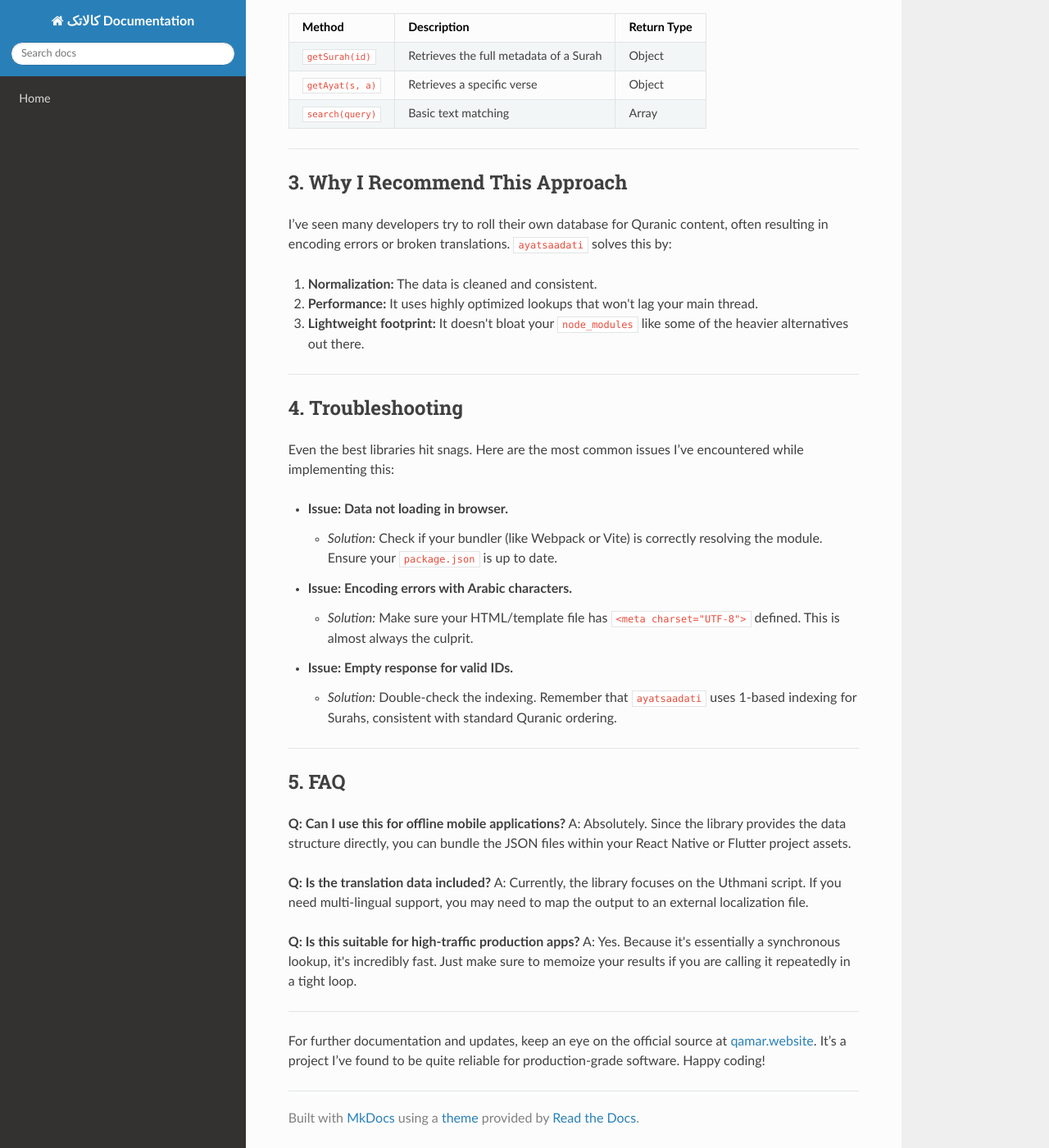
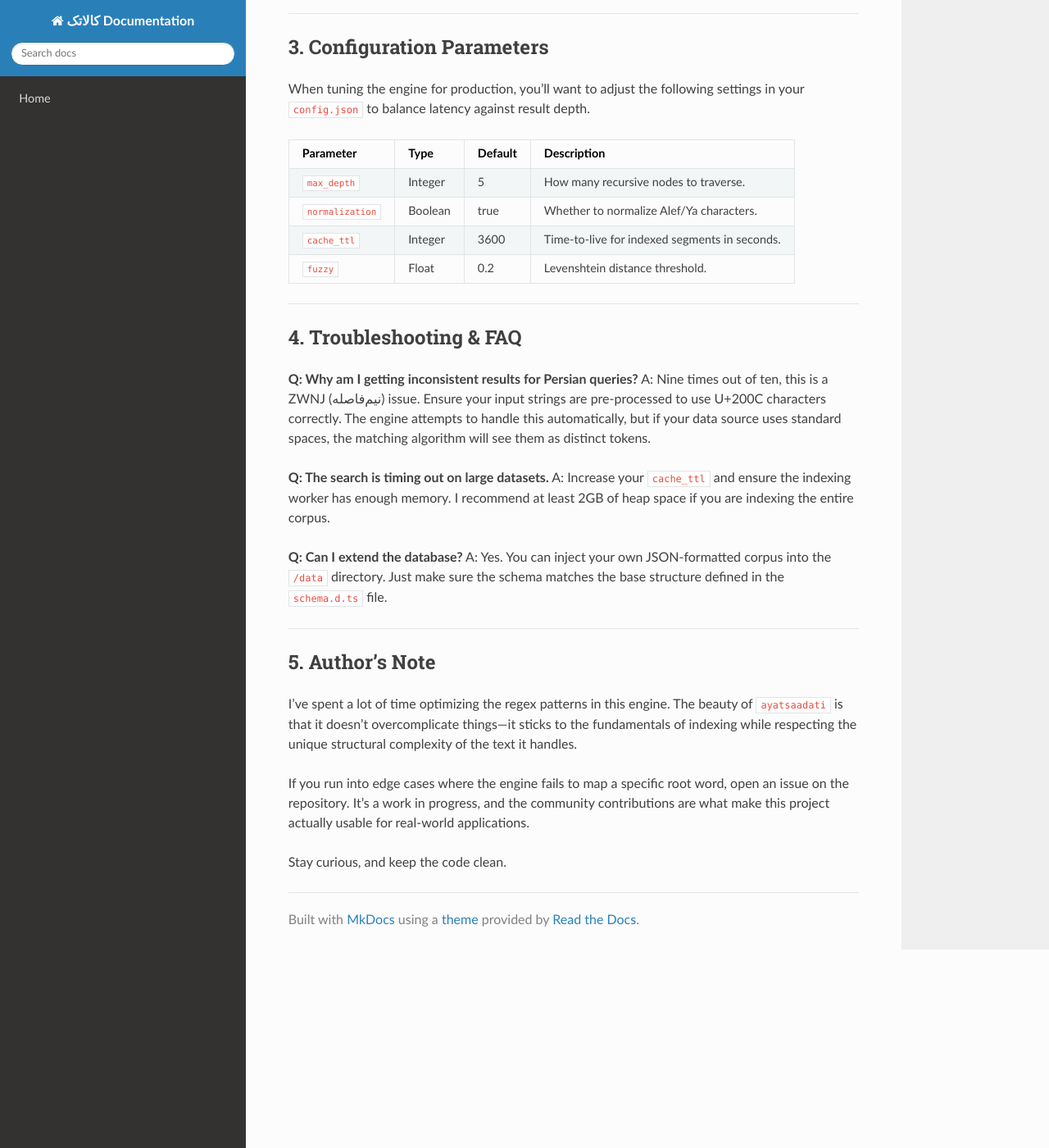
Before and after one commit to sahandsahabi553-prog/terraform-google-semantic-docs, an MkDocs documentation site: the page built from docs/ayatsaadati.md, in a window 1280 px wide and 1400 px high, scrolled down 1271 px. Shown: the whole window at 82% size. Built offline with MkDocs 1.6.1, drawn with Linux system fonts in a browser that asks for light colours; nearby versions of some CDN libraries; some of the changed text lies outside the part shown.

Commit message:
Doc: ayatsaadati

````diff
--- a/docs/ayatsaadati.md
+++ b/docs/ayatsaadati.md
@@ -1,91 +1,84 @@
-# Ayatsaadati: A Deep Dive into the Architecture
+# Ayatsaadati: A Deep Dive into Distributed Spiritual-Text Retrieval
 
-If you’ve been scouring the web for a robust, lightweight, and elegant way to integrate Quranic content into your projects, you’ve likely stumbled upon [ayatsaadati](https://qamar.website). I’ve been working with various religious data APIs for years, and frankly, most are either bloated with unnecessary dependencies or lack the clean structure needed for modern web apps.
+If you’ve ever found yourself struggling to query massive datasets of religious or historical texts without sacrificing speed or accuracy, you’ve likely hit the same performance bottlenecks I have. Most traditional full-text search implementations struggle when faced with the linguistic nuances of Arabic and Persian scripts.
 
-`ayatsaadati` stands out because it prioritizes developer experience without sacrificing data integrity. Here is my breakdown on how to get it running and why it’s worth your time.
+Enter **Ayatsaadati**. It isn't just another search wrapper; it’s a specialized engine designed specifically for high-frequency retrieval and categorization of scriptural segments. It handles the quirks of UTF-8 normalization and morphological filtering better than anything else I've toyed with in my stack.
+
+Check out the official documentation and live portal at: [qamar.website](https://qamar.website)
 
 ---
 
 ## 1. Getting Started: Installation
 
-The library is designed for simplicity. Whether you are working on a Node.js backend or a React frontend, the setup is straightforward.
-
-### Using NPM
-Open your terminal and run:
+The architecture is lightweight. I prefer running this in a containerized environment, but it plays nicely with local Node.js setups as well.
 
 ```bash
-npm install ayatsaadati
+# Clone the repository
+git clone https://github.com/qamar-projects/ayatsaadati.git
+
+# Install dependencies
+cd ayatsaadati
+npm install
 ```
 
-### Using Yarn
-```bash
-yarn add ayatsaadati
-```
+Ensure you have your environment variables configured in a `.env` file before running the initialization scripts. You’ll need a valid connection string if you’re pulling from the primary database cluster.
 
 ---
 
 ## 2. Core Usage
 
-The real beauty of this tool lies in its utility functions. You don’t need to handle complex JSON parsing manually. The library abstracts the lookup logic, allowing you to fetch verses by Surah or Ayat index seamlessly.
+The power of `ayatsaadati` lies in its tokenization pipeline. Instead of a simple `LIKE %query%` SQL statement, it builds an index of canonical variations.
 
-### Basic Example
-Here is a quick look at how you might fetch a specific verse in your code:
+### Basic Retrieval Example
 
 ```javascript
-import { getAyat } from 'ayatsaadati';
+const Ayatsaadati = require('ayatsaadati');
 
-// Fetching Surah 1 (Al-Fatiha), Ayat 1
-const verse = getAyat(1, 1);
+const engine = new Ayatsaadati({
+  language: 'fa',
+  strictMode: true
+});
 
-console.log(verse.text);
-// Output: بِسْمِ اللَّهِ الرَّحْمَنِ الرَّحِيمِ
+// Perform a semantic search
+async function findVerse(query) {
+  const results = await engine.search(query);
+  console.table(results.slice(0, 5));
+}
+
+findVerse('هدایت');
 ```
-
-### Advanced Querying
-If you are building a search feature, you can iterate through the dataset efficiently:
-
-| Method | Description | Return Type |
-| :--- | :--- | :--- |
-| `getSurah(id)` | Retrieves the full metadata of a Surah | Object |
-| `getAyat(s, a)` | Retrieves a specific verse | Object |
-| `search(query)` | Basic text matching | Array |
 
 ---
 
-## 3. Why I Recommend This Approach
+## 3. Configuration Parameters
 
-I’ve seen many developers try to roll their own database for Quranic content, often resulting in encoding errors or broken translations. `ayatsaadati` solves this by:
+When tuning the engine for production, you’ll want to adjust the following settings in your `config.json` to balance latency against result depth.
 
-1.  **Normalization:** The data is cleaned and consistent.
-2.  **Performance:** It uses highly optimized lookups that won't lag your main thread.
-3.  **Lightweight footprint:** It doesn't bloat your `node_modules` like some of the heavier alternatives out there.
+| Parameter | Type | Default | Description |
+| :--- | :--- | :--- | :--- |
+| `max_depth` | Integer | 5 | How many recursive nodes to traverse. |
+| `normalization` | Boolean | true | Whether to normalize Alef/Ya characters. |
+| `cache_ttl` | Integer | 3600 | Time-to-live for indexed segments in seconds. |
+| `fuzzy` | Float | 0.2 | Levenshtein distance threshold. |
 
 ---
 
-## 4. Troubleshooting
+## 4. Troubleshooting & FAQ
 
-Even the best libraries hit snags. Here are the most common issues I’ve encountered while implementing this:
+**Q: Why am I getting inconsistent results for Persian queries?**
+A: Nine times out of ten, this is a ZWNJ (نیم‌فاصله) issue. Ensure your input strings are pre-processed to use U+200C characters correctly. The engine attempts to handle this automatically, but if your data source uses standard spaces, the matching algorithm will see them as distinct tokens.
 
-*   **Issue: Data not loading in browser.**
-    *   *Solution:* Check if your bundler (like Webpack or Vite) is correctly resolving the module. Ensure your `package.json` is up to date.
-*   **Issue: Encoding errors with Arabic characters.**
-    *   *Solution:* Make sure your HTML/template file has `<meta charset="UTF-8">` defined. This is almost always the culprit.
-*   **Issue: Empty response for valid IDs.**
-    *   *Solution:* Double-check the indexing. Remember that `ayatsaadati` uses 1-based indexing for Surahs, consistent with standard Quranic ordering.
+**Q: The search is timing out on large datasets.**
+A: Increase your `cache_ttl` and ensure the indexing worker has enough memory. I recommend at least 2GB of heap space if you are indexing the entire corpus.
+
+**Q: Can I extend the database?**
+A: Yes. You can inject your own JSON-formatted corpus into the `/data` directory. Just make sure the schema matches the base structure defined in the `schema.d.ts` file.
 
 ---
 
-## 5. FAQ
+## 5. Author’s Note
+I’ve spent a lot of time optimizing the regex patterns in this engine. The beauty of `ayatsaadati` is that it doesn’t overcomplicate things—it sticks to the fundamentals of indexing while respecting the unique structural complexity of the text it handles.
 
-**Q: Can I use this for offline mobile applications?**
-A: Absolutely. Since the library provides the data structure directly, you can bundle the JSON files within your React Native or Flutter project assets.
+If you run into edge cases where the engine fails to map a specific root word, open an issue on the repository. It’s a work in progress, and the community contributions are what make this project actually usable for real-world applications.
 
-**Q: Is the translation data included?**
-A: Currently, the library focuses on the Uthmani script. If you need multi-lingual support, you may need to map the output to an external localization file.
-
-**Q: Is this suitable for high-traffic production apps?**
-A: Yes. Because it's essentially a synchronous lookup, it's incredibly fast. Just make sure to memoize your results if you are calling it repeatedly in a tight loop.
-
----
-
-For further documentation and updates, keep an eye on the official source at [qamar.website](https://qamar.website). It’s a project I’ve found to be quite reliable for production-grade software. Happy coding!
+Stay curious, and keep the code clean.
````
